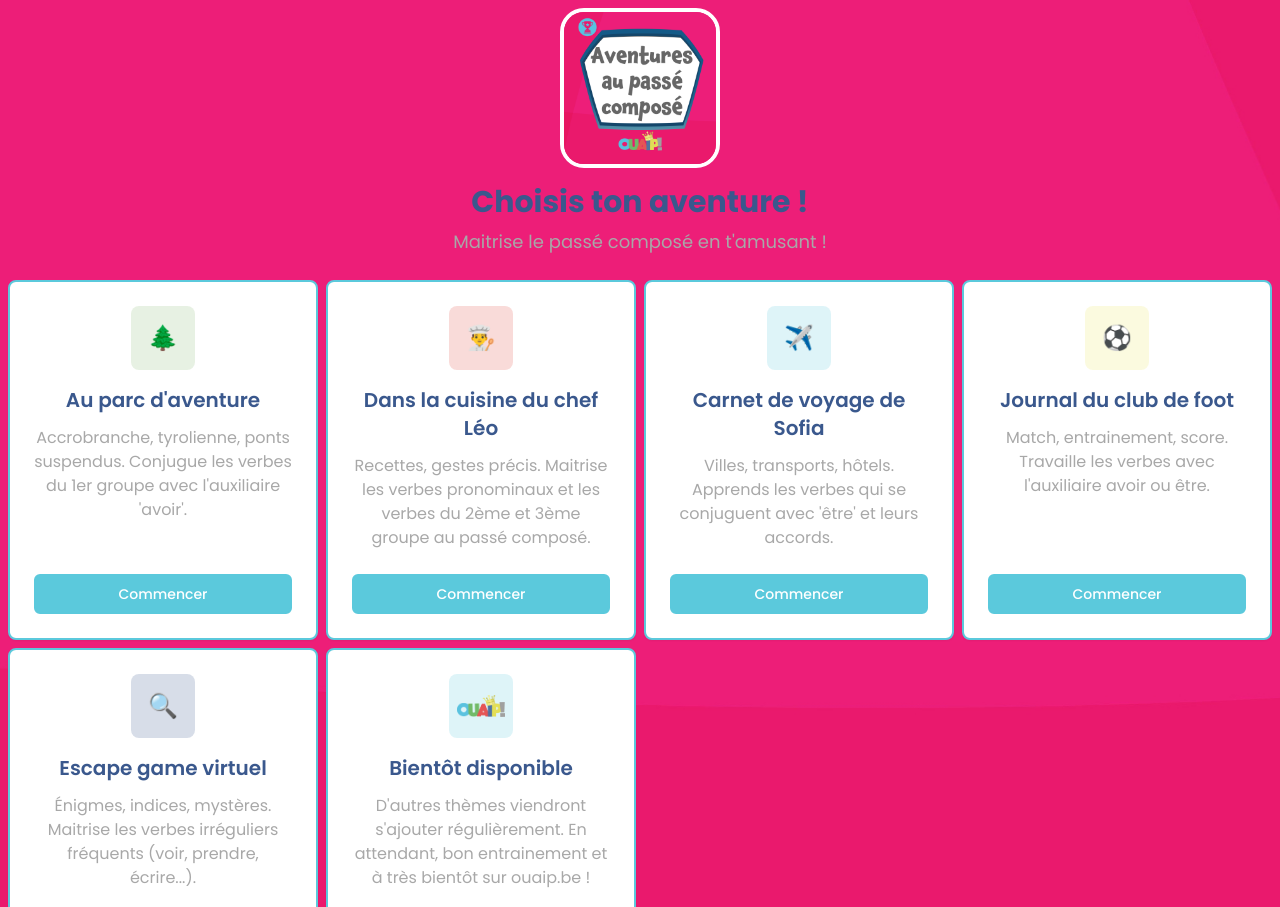
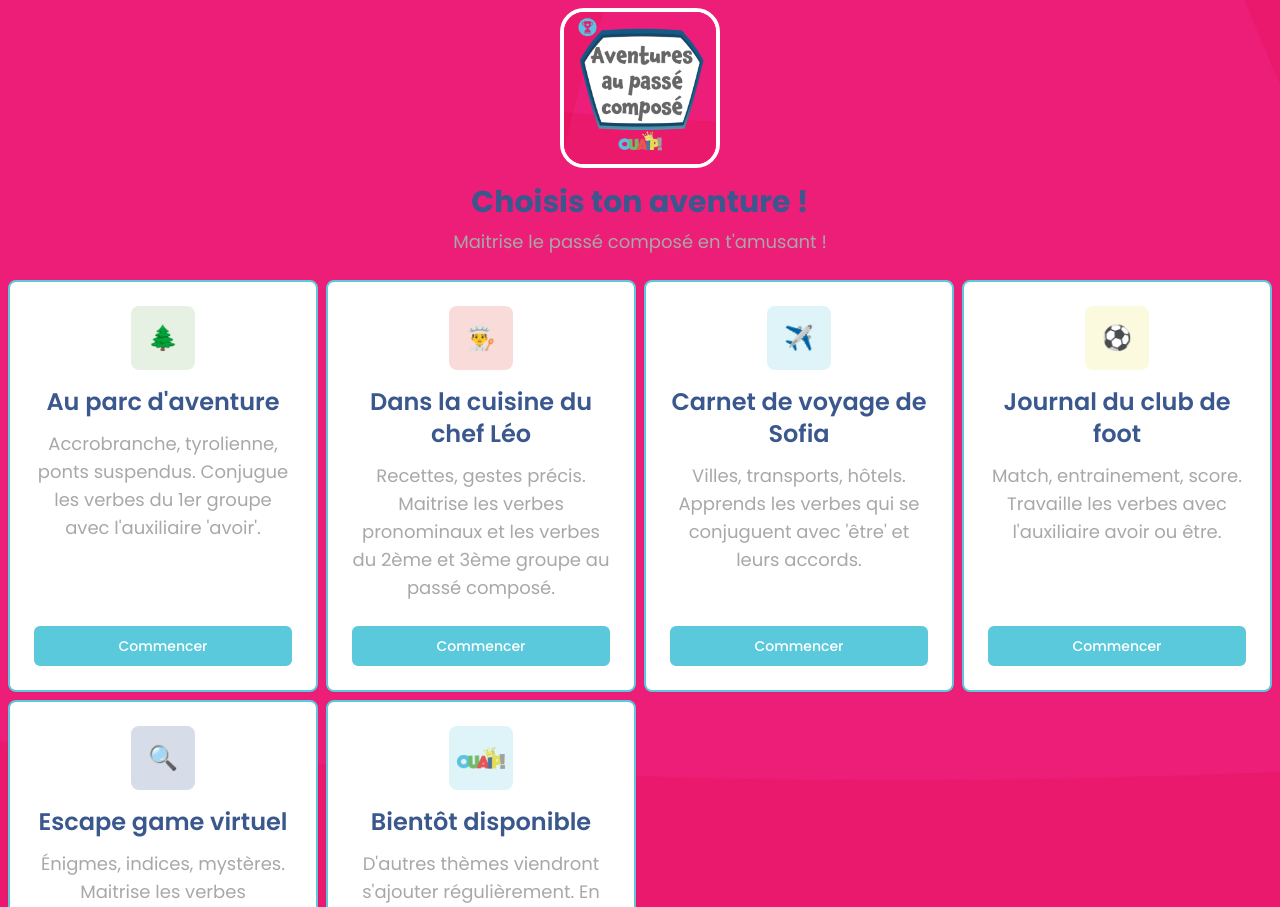
Before and after one commit to Benoit-Ouaip/ouai-pass-compose-trainer, a React (Vite) app: page / in a window 1280 px wide. Shown: the top 907 px of the page. Built offline with nearby package versions, Linux system fonts and the light colour scheme.

Commit message:
Augmenter la taille des polices
Augmente la taille de toutes les polices dans la fenêtre centrale.

```diff
--- a/src/components/DifficultySelector.tsx
+++ b/src/components/DifficultySelector.tsx
@@ -37,10 +37,10 @@ const DifficultySelector = ({
   return (
     <div className="max-w-2xl mx-auto p-6">
       <div className="text-center mb-8 bg-white/90 backdrop-blur-sm rounded-2xl p-6 border-2 border-white shadow-lg">
-        <h2 className="text-3xl font-bold text-ouaip-dark-blue mb-4">
+        <h2 className="text-4xl font-bold text-ouaip-dark-blue mb-4">
           {scenarioTitle}
         </h2>
-        <p className="text-lg text-gray-700">
+        <p className="text-xl text-gray-700">
           Choisissez votre niveau de difficulté
         </p>
       </div>
@@ -61,10 +61,10 @@ const DifficultySelector = ({
                 {diff.stars}
               </div>
               <div className="flex-grow">
-                <h3 className="text-xl font-semibold text-ouaip-dark-blue mb-1">
+                <h3 className="text-2xl font-semibold text-ouaip-dark-blue mb-1">
                   {diff.title}
                 </h3>
-                <p className="text-gray-700">
+                <p className="text-lg text-gray-700">
                   {diff.description}
                 </p>
               </div>
@@ -85,7 +85,7 @@ const DifficultySelector = ({
       <div className="text-center bg-white/90 backdrop-blur-sm rounded-2xl p-6 border-2 border-white shadow-lg">
         <Button
           onClick={onStart}
-          className="bg-ouaip-dark-blue hover:bg-ouaip-dark-blue/90 text-white text-lg px-8 py-4 rounded-xl transition-all duration-300 hover:scale-105"
+          className="bg-ouaip-dark-blue hover:bg-ouaip-dark-blue/90 text-white text-xl px-8 py-4 rounded-xl transition-all duration-300 hover:scale-105"
           disabled={!selectedDifficulty}
         >
           Commencer l'exercice
--- a/src/components/InfoCard.tsx
+++ b/src/components/InfoCard.tsx
@@ -14,11 +14,11 @@ const InfoCard = ({ title, message, logo, color }: InfoCardProps) => {
         <img src={logo} alt="OUAIP Logo" className="w-12 h-12 object-contain" />
       </div>
 
-      <h3 className="text-xl font-semibold text-ouaip-dark-blue mb-3 text-center">
+      <h3 className="text-2xl font-semibold text-ouaip-dark-blue mb-3 text-center">
         {title}
       </h3>
 
-      <p className="text-muted-foreground flex-grow text-center mb-6">
+      <p className="text-lg text-muted-foreground flex-grow text-center mb-6">
         {message}
       </p>
 
--- a/src/components/ScenarioCard.tsx
+++ b/src/components/ScenarioCard.tsx
@@ -16,11 +16,11 @@ const ScenarioCard = ({ id, title, description, icon, color, onSelect }: Scenari
         {icon}
       </div>
 
-      <h3 className="text-xl font-semibold text-ouaip-dark-blue mb-3 text-center">
+      <h3 className="text-2xl font-semibold text-ouaip-dark-blue mb-3 text-center">
         {title}
       </h3>
 
-      <p className="text-muted-foreground flex-grow mb-6 text-center">
+      <p className="text-lg text-muted-foreground flex-grow mb-6 text-center">
         {description}
       </p>
 
```
